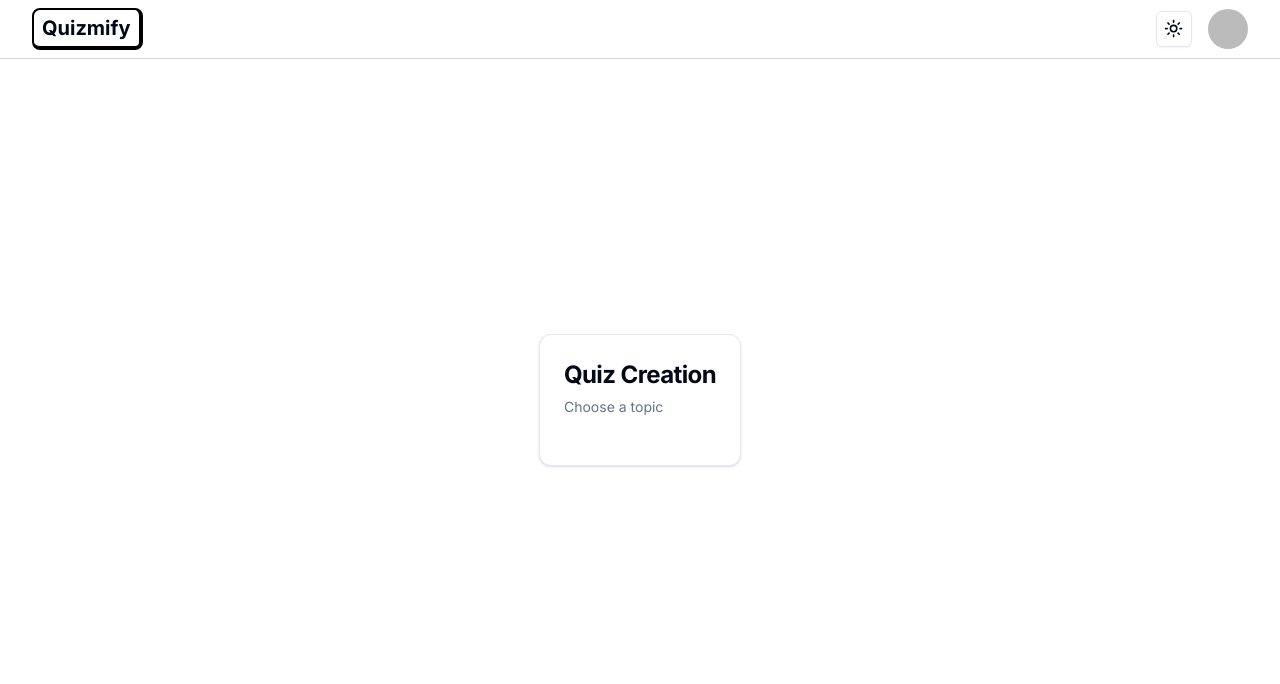
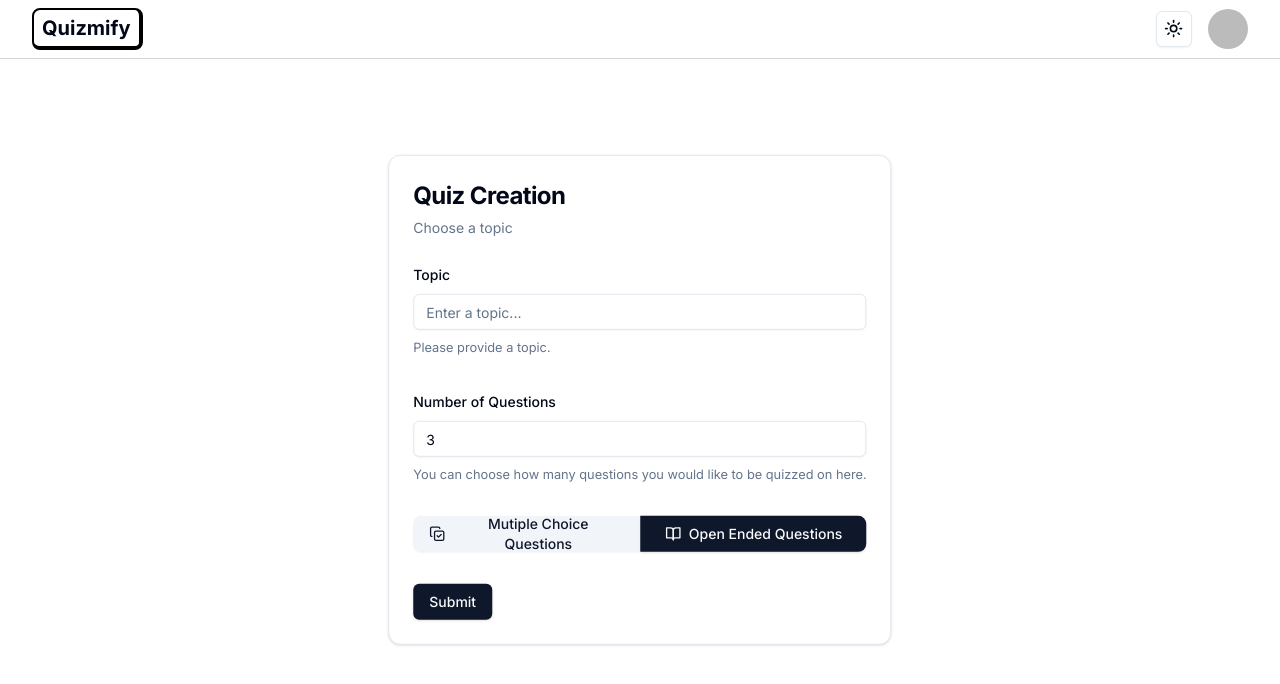
Before and after one commit to mrswastik-robot/quizmifiy, a Next.js app: page /quiz in a window 1280 px wide. Shown: the top 684 px of the page. Built offline with nearby package versions, Linux system fonts and the light colour scheme; no server answers; sample sign-in values are in the browser's storage.

Commit message:
quizForm done for now...

```diff
--- a/package.json
+++ b/package.json
@@ -10,13 +10,14 @@
   },
   "dependencies": {
     "@auth/prisma-adapter": "^1.0.1",
-    "@hookform/resolvers": "^3.1.1",
+    "@hookform/resolvers": "^3.2.0",
     "@next-auth/prisma-adapter": "^1.0.7",
     "@prisma/client": "^5.1.0",
     "@radix-ui/react-avatar": "^1.0.3",
     "@radix-ui/react-dropdown-menu": "^2.0.5",
     "@radix-ui/react-icons": "^1.3.0",
     "@radix-ui/react-label": "^2.0.2",
+    "@radix-ui/react-separator": "^1.0.3",
     "@radix-ui/react-slot": "^1.0.2",
     "@types/node": "20.4.5",
     "@types/react": "18.2.18",
--- a/src/components/forms/QuizCreation.tsx
+++ b/src/components/forms/QuizCreation.tsx
@@ -1,9 +1,52 @@
+"use client";
+
 import React from 'react'
+
+import { Input } from '../ui/input'
+import { Button } from '../ui/button'
+import { Separator } from '../ui/separator';
 import { Card, CardContent, CardDescription, CardHeader, CardTitle } from '../ui/card'
+import {
+  Form,
+  FormControl,
+  FormDescription,
+  FormField,
+  FormItem,
+  FormLabel,
+  FormMessage,
+} from "@/components/ui/form"
+
+
+import { z } from 'zod'
+import { quizFormSchema } from '@/schemas/form/quiz'
+import { useForm } from 'react-hook-form'
+import {zodResolver} from '@hookform/resolvers/zod'
+
+
+import { BookOpen, CopyCheck } from 'lucide-react';
 
 type Props = {}
 
+type Input = z.infer<typeof quizFormSchema>
+
 const QuizCreation = (props: Props) => {
+
+    const form = useForm<Input>({
+        resolver: zodResolver(quizFormSchema),
+        defaultValues: {
+            topic: '',
+            amount: 3,
+            type: "open_ended",
+        }
+    })
+
+    function onSubmit(input: Input) {
+        alert(JSON.stringify(input ,null ,2))           //isse mast json format me print ho kr aa rha object with all inputs in the middle of the screen
+    }
+
+    form.watch();
+
+
   return (
     <div className=' absolute top-1/2 left-1/2 -translate-x-1/2 -translate-y-1/2 '>
         <Card>
@@ -15,6 +58,88 @@
 
             <CardContent>
 
+                <Form {...form}>
+                    <form onSubmit={form.handleSubmit(onSubmit)} className="space-y-8">
+
+                        <FormField
+                        control={form.control}
+                        name="topic"
+                        render={({ field }) => (
+                            <FormItem>
+                            <FormLabel>Topic</FormLabel>
+                            <FormControl>
+                                <Input placeholder="Enter a topic..." {...field} />
+                            </FormControl>
+                            <FormDescription>
+                                Please provide a topic.
+                            </FormDescription>
+                            <FormMessage />    {/*ye show krega wo formSchema wala error message ki topic should be atleast 4 characters long */}
+                            </FormItem>
+                        )}
+                        />
+
+                        <FormField
+                        control={form.control}
+                        name="amount"
+                        render={({ field }) => (
+                            <FormItem>
+                            <FormLabel>Number of Questions</FormLabel>
+                            <FormControl>
+                                <Input placeholder="Enter an amount..." {...field}
+                                type='number'
+                                min={1}
+                                max={10}
+                                onChange={(e) => {
+                                    form.setValue('amount', parseInt(e.target.value))
+                                    {/*isse ho ye raha ki ek to sirf integers hi input me daal skte aur 1 se 10 k beech me nhi to error dega
+                                        aur ye form.setValue kr paa rahe kyunki form variable is coming from react-hook-form so it provides us with a lot of utility function       //1:34 */}
+                                }}
+                                />
+                            </FormControl>
+                            <FormDescription>
+                                You can choose how many questions you would like to be
+                                quizzed on here.
+                            </FormDescription>
+                            <FormMessage />
+                            </FormItem>
+                        )}
+                        />
+
+
+                        <div className=' flex justify-between'>
+
+                            <Button className=' w-1/2 rounded-none rounded-l-lg'
+                            variant={
+                                form.getValues("type") === "mcq" ? "default" : "secondary"        //1:37
+                              }
+                              onClick={() => {
+                                form.setValue("type", "mcq");
+                              }}
+                              type="button"
+                            >
+                                <CopyCheck className=' w-4 h-4 mr-2'/> Mutiple Choice Questions
+                            </Button>
+
+                            <Separator orientation='vertical'/>
+
+                            <Button className=' w-1/2 rounded-none rounded-r-lg'
+                            variant={
+                                form.getValues("type") === "open_ended" ? "default" : "secondary"
+                              }
+                              onClick={() => {
+                                form.setValue("type", "open_ended");
+                              }}
+                              type="button"
+                            >
+                                <BookOpen className=' w-4 h-4 mr-2'/> Open Ended Questions
+                            </Button>
+                        </div>
+
+
+                        <Button type="submit">Submit</Button>
+                    </form>
+                </Form>
+
             </CardContent>
         </Card>
     </div>
--- /dev/null
+++ b/src/components/ui/input.tsx
@@ -0,0 +1,25 @@
+import * as React from "react"
+
+import { cn } from "@/lib/utils"
+
+export interface InputProps
+  extends React.InputHTMLAttributes<HTMLInputElement> {}
+
+const Input = React.forwardRef<HTMLInputElement, InputProps>(
+  ({ className, type, ...props }, ref) => {
+    return (
+      <input
+        type={type}
+        className={cn(
+          "flex h-9 w-full rounded-md border border-input bg-background px-3 py-1 text-sm shadow-sm transition-colors file:border-0 file:bg-transparent file:text-sm file:font-medium placeholder:text-muted-foreground focus-visible:outline-none focus-visible:ring-1 focus-visible:ring-ring disabled:cursor-not-allowed disabled:opacity-50",
+          className
+        )}
+        ref={ref}
+        {...props}
+      />
+    )
+  }
+)
+Input.displayName = "Input"
+
+export { Input }
--- /dev/null
+++ b/src/components/ui/separator.tsx
@@ -0,0 +1,31 @@
+"use client"
+
+import * as React from "react"
+import * as SeparatorPrimitive from "@radix-ui/react-separator"
+
+import { cn } from "@/lib/utils"
+
+const Separator = React.forwardRef<
+  React.ElementRef<typeof SeparatorPrimitive.Root>,
+  React.ComponentPropsWithoutRef<typeof SeparatorPrimitive.Root>
+>(
+  (
+    { className, orientation = "horizontal", decorative = true, ...props },
+    ref
+  ) => (
+    <SeparatorPrimitive.Root
+      ref={ref}
+      decorative={decorative}
+      orientation={orientation}
+      className={cn(
+        "shrink-0 bg-border",
+        orientation === "horizontal" ? "h-[1px] w-full" : "h-full w-[1px]",
+        className
+      )}
+      {...props}
+    />
+  )
+)
+Separator.displayName = SeparatorPrimitive.Root.displayName
+
+export { Separator }
```
Also changed, not shown: 1 other file (tests, documents, lock files or other folders).
